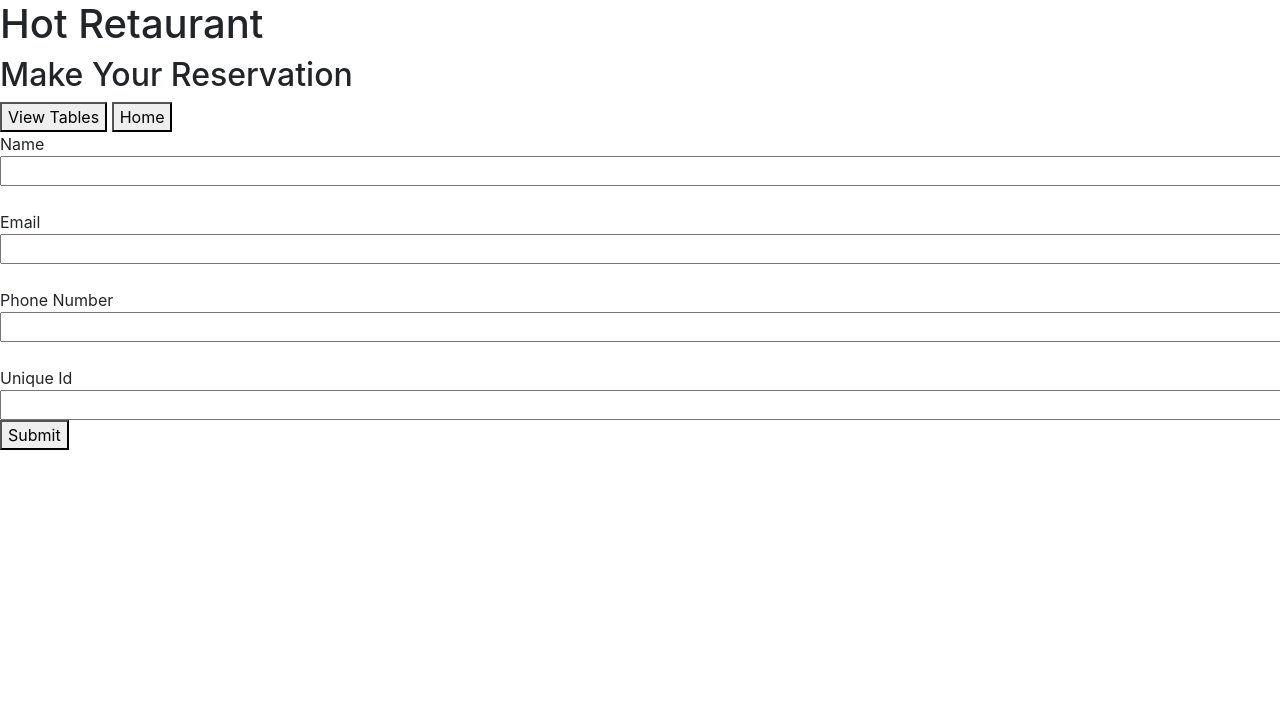
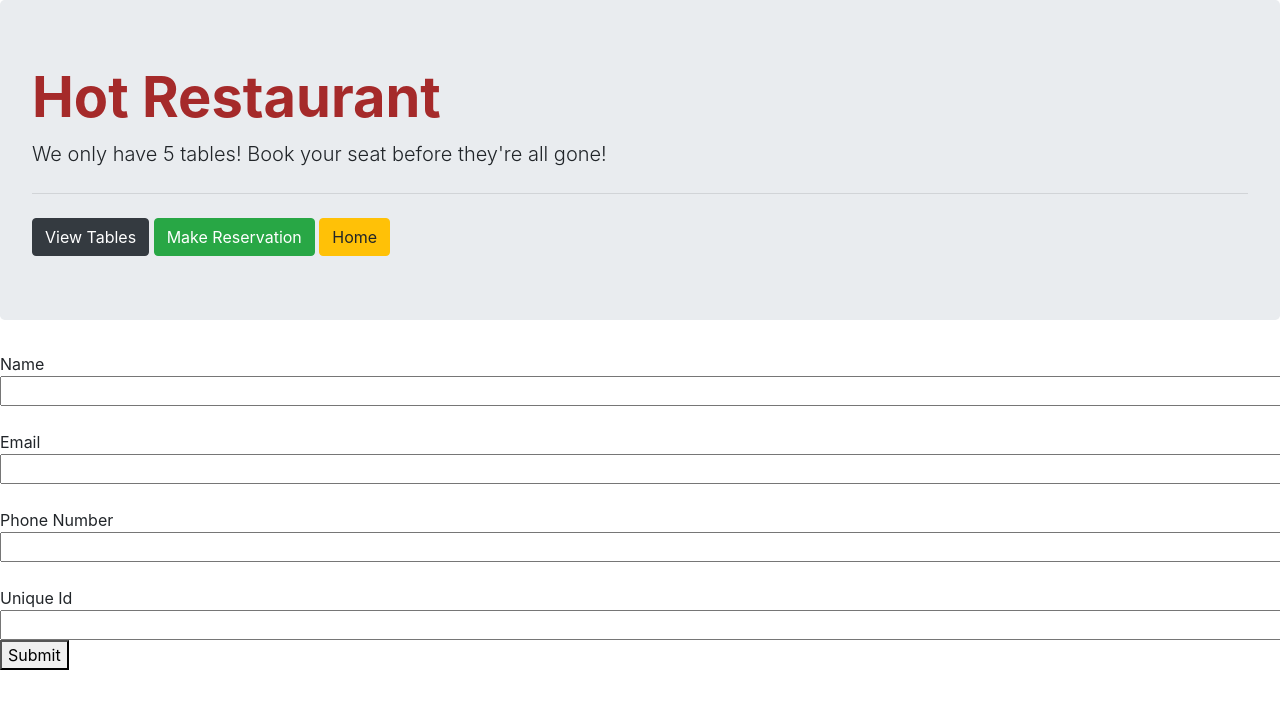
Before and after one commit to dunsterville/hot-restaurant, a website: page public/reserve.html in a window 1280 px wide. Shown: the top 708 px of the page. Drawn offline with nearby package versions, Linux system fonts and the light colour scheme.

Commit message:
added style

```diff
--- a/public/reserve.html
+++ b/public/reserve.html
@@ -6,13 +6,18 @@
   <meta http-equiv="X-UA-Compatible" content="ie=edge">
   <link rel="stylesheet" href="https://stackpath.bootstrapcdn.com/bootstrap/4.3.1/css/bootstrap.min.css"
     integrity="sha384-ggOyR0iXCbMQv3Xipma34MD+dH/1fQ784/j6cY/iJTQUOhcWr7x9JvoRxT2MZw1T" crossorigin="anonymous">
-  <title>Document</title>
+  <link rel="stylesheet" href="style.css">
+    <title>Document</title>
 </head>
 <body>
-  <h1>Hot Retaurant</h1>
-  <h2>Make Your Reservation</h2>
-  <a href="table.html"><button>View Tables</button></a>
-  <a href="index.html"><button>Home</button></a>
+    <div class="jumbotron">
+        <h1 class="display-4">Hot Restaurant</h1>
+        <p class="lead">We only have 5 tables! Book your seat before they're all gone!</p>
+        <hr class="my-4">
+        <a href="table.html"> <button class="btn btn-dark" id="view">View Tables</button></a>
+        <a href="reserve.html"><button class="btn btn-success" id="reserve">Make Reservation</button></a>
+        <a href="index.html"><button class="btn btn-warning" id="home">Home</button></a>
+    </div>
 
 
 <form>
--- a/public/style.css
+++ b/public/style.css
@@ -0,0 +1,5 @@
+.display-4{
+
+    font-weight: bold;
+    color:brown;
+}
```
Also changed, not shown: public/index.html (+14 -5 lines), public/table.html (+11 -6 lines).
